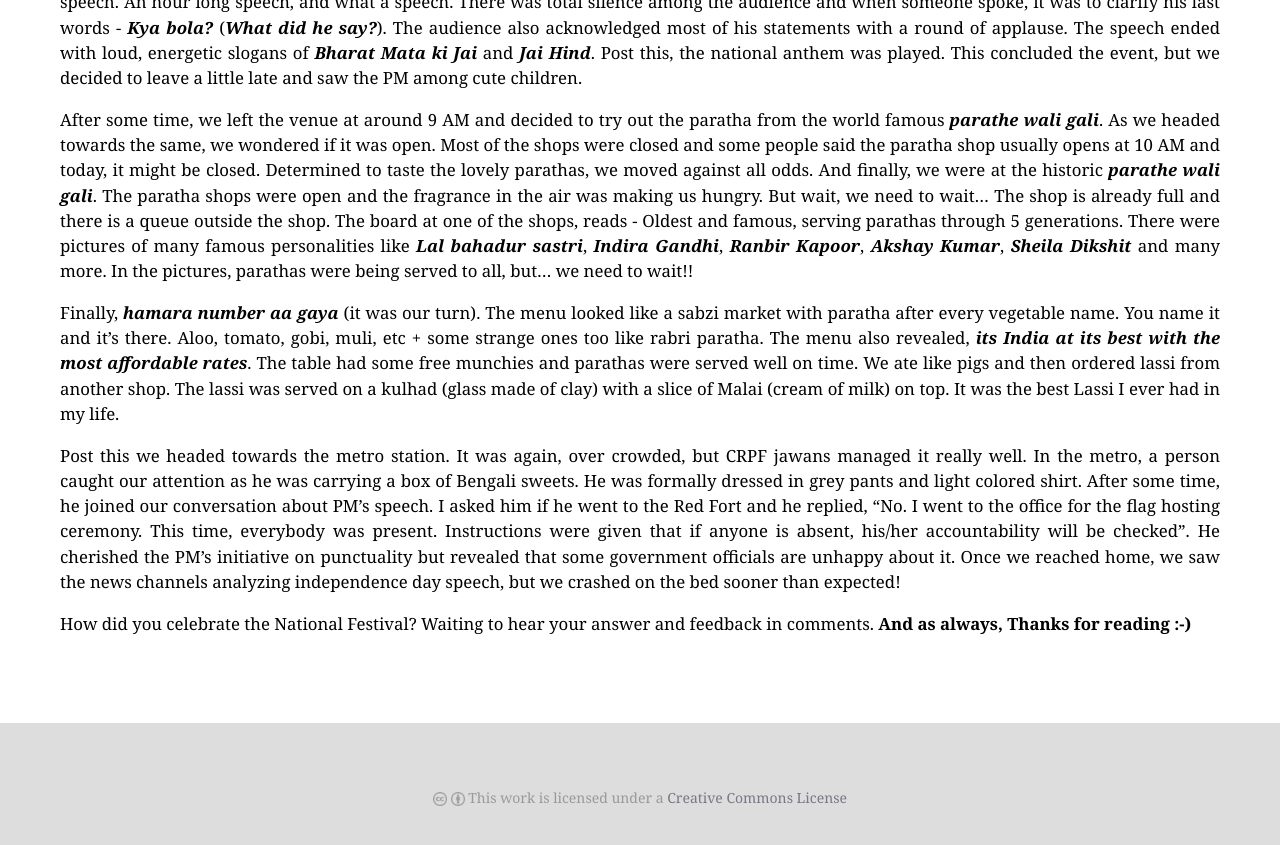
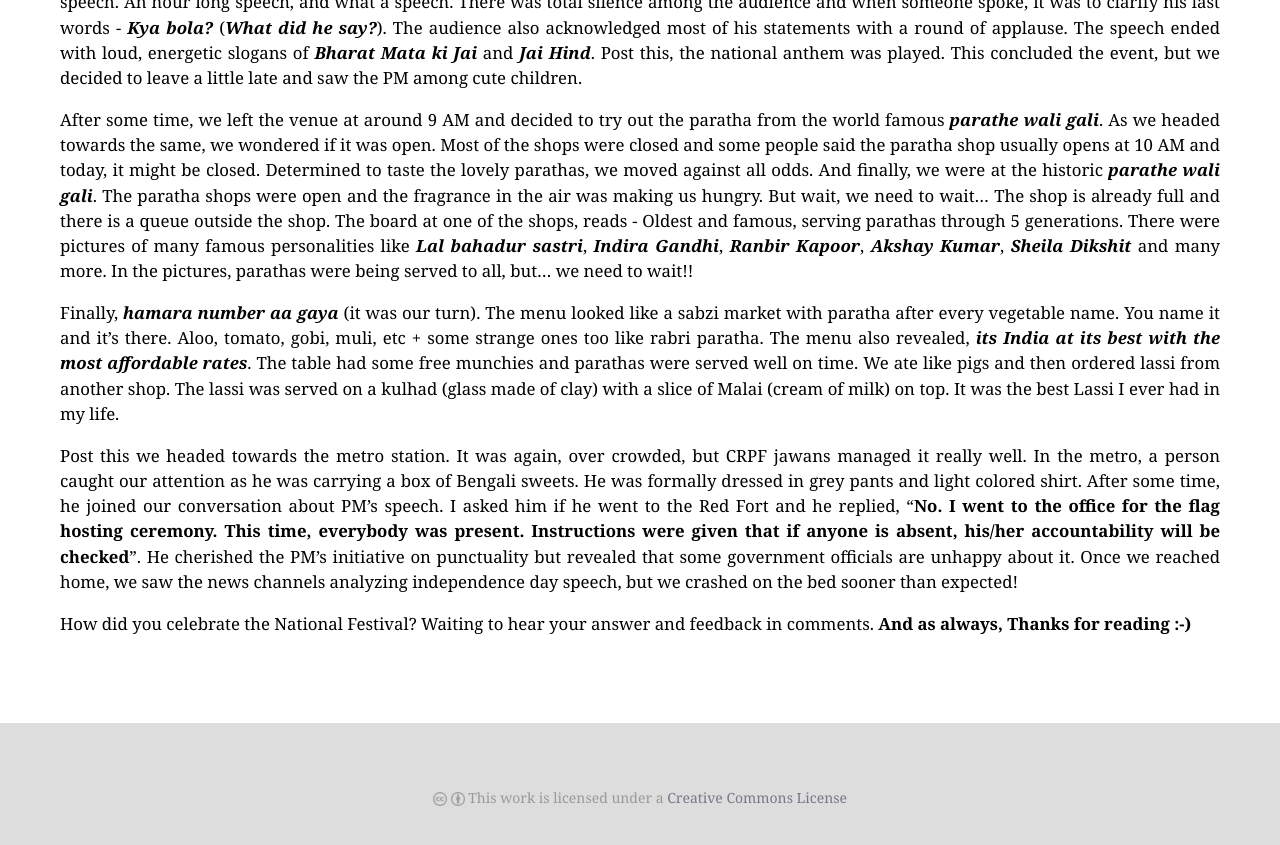
Before and after one commit to rohit01/blog_backup, a Jekyll site: the page built from _posts/2014-08-16-not-just-another-independence-day.md, in a window 1280 px wide and 900 px high, scrolled down 1017 px. Shown: the top 845 px of the window. Built offline with Jekyll 4.4.1, drawn with Linux system fonts in a browser that asks for light colours; some web fonts are replaced; Markdown is read by kramdown in place of the engine named in the settings; comment, search, counter and statistics services are not loaded.

Commit message:
highlight line

```diff
--- a/_posts/2014-08-16-not-just-another-independence-day.md
+++ b/_posts/2014-08-16-not-just-another-independence-day.md
@@ -22,6 +22,6 @@ After some time, we left the venue at around 9 AM and decided to try out the par
 
 Finally, ***hamara number aa gaya*** (it was our turn). The menu looked like a sabzi market with paratha after every vegetable name. You name it and it's there. Aloo, tomato, gobi, muli, etc + some strange ones too like rabri paratha. The menu also revealed, ***its India at its best with the most affordable rates***. The table had some free munchies and parathas were served well on time. We ate like pigs and then ordered lassi from another shop. The lassi was served on a kulhad (glass made of clay) with a slice of Malai (cream of milk) on top. It was the best Lassi I ever had in my life.
 
-Post this we headed towards the metro station. It was again, over crowded, but CRPF jawans managed it really well. In the metro, a person caught our attention as he was carrying a box of Bengali sweets. He was formally dressed in grey pants and light colored shirt. After some time, he joined our conversation about PM's speech. I asked him if he went to the Red Fort and he replied, "No. I went to the office for the flag hosting ceremony. This time, everybody was present. Instructions were given that if anyone is absent, his/her accountability will be checked". He cherished the PM's initiative on punctuality but revealed that some government officials are unhappy about it. Once we reached home, we saw the news channels analyzing independence day speech, but we crashed on the bed sooner than expected!
+Post this we headed towards the metro station. It was again, over crowded, but CRPF jawans managed it really well. In the metro, a person caught our attention as he was carrying a box of Bengali sweets. He was formally dressed in grey pants and light colored shirt. After some time, he joined our conversation about PM's speech. I asked him if he went to the Red Fort and he replied, "**No. I went to the office for the flag hosting ceremony. This time, everybody was present. Instructions were given that if anyone is absent, his/her accountability will be checked**". He cherished the PM's initiative on punctuality but revealed that some government officials are unhappy about it. Once we reached home, we saw the news channels analyzing independence day speech, but we crashed on the bed sooner than expected!
 
 How did you celebrate the National Festival? Waiting to hear your answer and feedback in comments. **And as always, Thanks for reading :-)**
```
